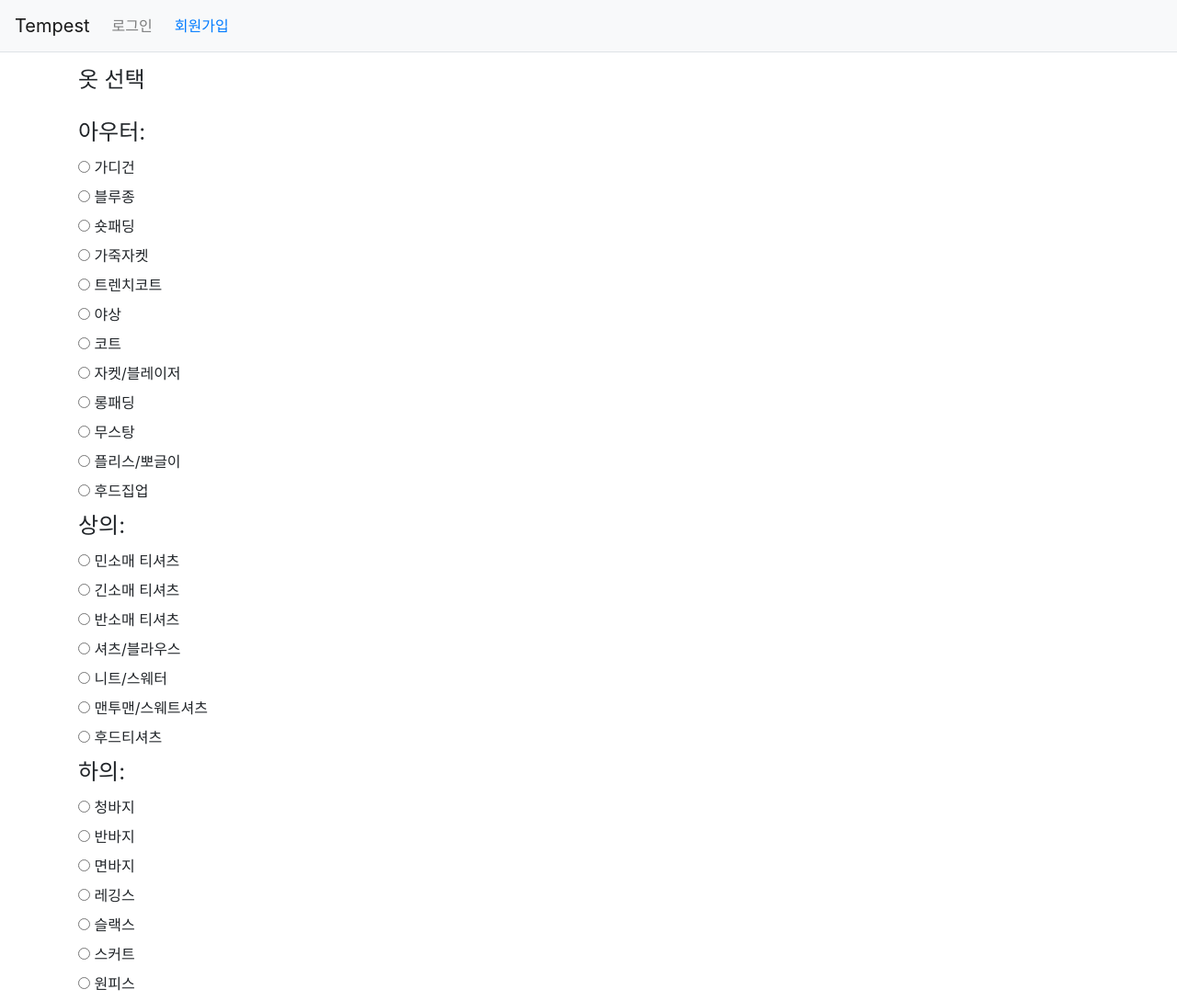
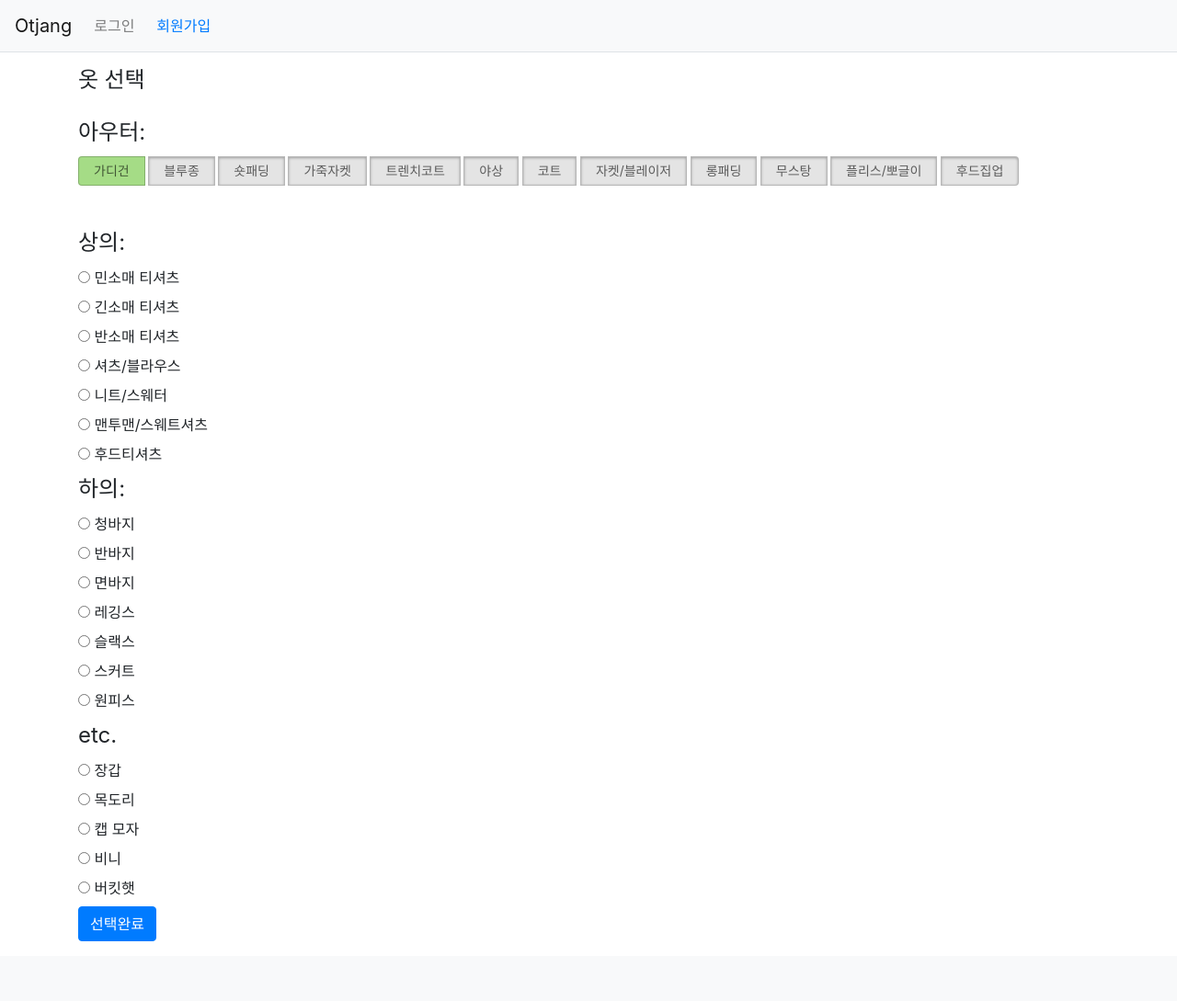
Before and after one commit to shavingmace/tempest, a Django app: page /tempest/second/ in a window 1280 px wide. Shown: the top 1089 px of the page at 92% size. After the commit the page ends 1024 px from the top, so only its background shows below. Run offline with Django 4.2, Linux system fonts and the light colour scheme; a user stored in the database is signed in; data comes from the database, SQL or seed files in the repository; both versions use the stored data as it was after the commit; some libraries are stand-ins or nearby versions.

Commit message:
라디오 버튼 모양 개선

```diff
--- a/config/settings.py
+++ b/config/settings.py
@@ -117,7 +117,11 @@ USE_TZ = True
 # Static files (CSS, JavaScript, Images)
 # https://docs.djangoproject.com/en/4.1/howto/static-files/
 
-STATIC_URL = 'static/'
+STATIC_URL = '/static/'
+
+STATICFILES_DIRS = [
+    BASE_DIR / 'static'
+]
 
 # Default primary key field type
 # https://docs.djangoproject.com/en/4.1/ref/settings/#default-auto-field
--- /dev/null
+++ b/static/radio.css
@@ -0,0 +1,60 @@
+.switch-field-otjang {
+	display: flex;
+	margin-bottom: 36px;
+	overflow: hidden;
+}
+
+.switch-field-otjang input {
+	position: absolute !important;
+	clip: rect(0, 0, 0, 0);
+	height: 1px;
+	width: 1px;
+	border: 0;
+	overflow: hidden;
+}
+
+.switch-field-otjang label {
+	background-color: #e4e4e4;
+	color: rgba(0, 0, 0, 0.6);
+	font-size: 14px;
+	line-height: 1;
+	text-align: center;
+	padding: 8px 16px;
+	margin-right: -1px;
+	border: 1px solid rgba(0, 0, 0, 0.2);
+	box-shadow: inset 0 1px 3px rgba(0, 0, 0, 0.3), 0 1px rgba(255, 255, 255, 0.1);
+	transition: all 0.1s ease-in-out;
+}
+
+.switch-field-otjang label:hover {
+	cursor: pointer;
+}
+
+.switch-field-otjang input:checked + label {
+	background-color: #a5dc86 !important;
+	box-shadow: none !important;
+}
+
+.switch-field-otjang label:first-of-type {
+	border-radius: 4px 0 0 4px;
+}
+
+.switch-field-otjang label:last-of-type {
+	border-radius: 0 4px 4px 0;
+}
+
+/* This is just for CodePen. */
+
+.form {
+	max-width: 600px;
+	font-family: "Lucida Grande", Tahoma, Verdana, sans-serif;
+	font-weight: normal;
+	line-height: 1.625;
+	margin: 8px auto;
+	padding: 16px;
+}
+
+h2 {
+	font-size: 18px;
+	margin-bottom: 8px;
+}
--- a/tempest/forms.py
+++ b/tempest/forms.py
@@ -1,5 +1,7 @@
 from .models import ClotheRecords
 from django import forms
+from django.utils.safestring import mark_safe
+
 
 def make_choices(ls: list):
     choices = []
@@ -13,7 +15,6 @@ class RecordForm(forms.ModelForm):
     #top_ls = ['후드티셔츠', '맨투맨/스웨트셔츠', '니트/스웨터', '셔츠/블라우스', '반소매 티셔츠', '긴소매 티셔츠', '민소매 티셔츠']
     #bottom_ls = ['원피스', '스커트', '슬랙스', '레깅스', '면바지', '반바지', '청바지']
     #etc_ls = ['버킷햇', '비니', '캡 모자', '목도리', '장갑']
-
     #outer = forms.ChoiceField(required=True,  choices = make_choices(outer_ls), widget=forms.RadioSelect)
     #top = forms.ChoiceField(required=True,  choices = make_choices(top_ls), widget=forms.RadioSelect)
     #bottom = forms.ChoiceField(required=True,  choices = make_choices(bottom_ls), widget=forms.RadioSelect)
@@ -25,9 +26,46 @@ class RecordForm(forms.ModelForm):
         model = ClotheRecords
         fields = [ 'outer', 'top', 'bottom', 'etc']
         labels = { 'outer':'아우터', 'top':'상의', 'bottom':'하의', 'etc':'악세서리' }
-        widgets = {
-            'outer': forms.RadioSelect(),
-            'top': forms.RadioSelect(),
-            'bottom': forms.RadioSelect(),
-            'etc': forms.RadioSelect()
+        widgets =  {
+            'outer': forms.RadioSelect(attrs={"class": ""}), #switch-field-otjang
+            'top': forms.RadioSelect(attrs={"class": ""}),
+            'bottom': forms.RadioSelect(attrs={"class": ""}),
+            'etc': forms.RadioSelect(attrs={"class": ""})
         }
+
+
+class RecordFormOuter(forms.ModelForm):
+    class Meta:
+        model = ClotheRecords
+        fields = [ 'outer']
+        labels = { 'outer':'아우터' }
+        widgets =  {
+            'outer': forms.RadioSelect(attrs={"class": ""}), #switch-field-otjang
+        }
+
+class RecordFormTop(forms.ModelForm):
+    class Meta:
+        model = ClotheRecords
+        fields = [ 'top']
+        labels = { 'top':'상의' }
+        widgets =  {
+            'top': forms.RadioSelect(attrs={"class": ""}), #switch-field-otjang
+        }
+
+class RecordFormBottom(forms.ModelForm):
+    class Meta:
+        model = ClotheRecords
+        fields = [ 'bottom']
+        labels = { 'bottom':'하의' }
+        widgets =  {
+            'bottom': forms.RadioSelect(attrs={"class": ""}), #switch-field-otjang
+        }
+
+class RecordFormEtc(forms.ModelForm):
+    class Meta:
+        model = ClotheRecords
+        fields = [ 'etc']
+        labels = { 'etc':'etc.' }
+        widgets =  {
+            'etc': forms.RadioSelect(attrs={"class": ""}), #switch-field-otjang
+        }
--- a/tempest/views.py
+++ b/tempest/views.py
@@ -44,9 +44,16 @@ def index(req):
 
 @login_required(login_url='common:login')
 def second(req):
-    from .forms import RecordForm
-    form = RecordForm()
-    context={'form': form}
+    from .forms import RecordFormOuter, RecordFormTop, RecordFormEtc, RecordFormBottom
+    form_outer = RecordFormOuter()
+    form_top = RecordFormTop()
+    form_bottom = RecordFormBottom()
+    form_etc = RecordFormEtc()
+    context={'form_outer': form_outer,
+             'form_top': form_top,
+             'form_bottom': form_bottom,
+             'form_etc': form_etc
+             }
     return render(req, 'pagetwo.html', context)
 
 
--- a/templates/base.html
+++ b/templates/base.html
@@ -5,9 +5,10 @@
         <meta charset="utf-8">
         <meta name="viewport" content="width=device-width, initial-scale=1, shrink-to-fit=no">
         <link rel="stylesheet" href="https://cdn.jsdelivr.net/npm/bootstrap@4.0.0/dist/css/bootstrap.min.css" integrity="sha384-Gn5384xqQ1aoWXA+058RXPxPg6fy4IWvTNh0E263XmFcJlSAwiGgFAW/dAiS6JXm" crossorigin="anonymous">
+        <link rel="stylesheet" href={% static 'radio.css' %}>
         <script src="https://kit.fontawesome.com/3cffd2dd58.js" crossorigin="anonymous">
         <script src="https://cdn.jsdelivr.net/npm/bootstrap@4.0.0/dist/js/bootstrap.min.js" integrity="sha384-JZR6Spejh4U02d8jOt6vLEHfe/JQGiRRSQQxSfFWpi1MquVdAyjUar5+76PVCmYl" crossorigin="anonymous"></script>
-        <title>Hello, pybo!</title>
+        <title>Otjang</title>
     </head>
     <body>
         <!--내비게이션 바-->
--- a/templates/navbar.html
+++ b/templates/navbar.html
@@ -1,5 +1,5 @@
 <nav class="navbar navbar-expand-lg navbar-light bg-light border-bottom">
-    <a class="navbar-brand" href="{% url 'index' %}">Tempest</a>
+    <a class="navbar-brand" href="{% url 'index' %}">Otjang</a>
     <button class="navbar-toggler ml-auto" type="button" data-toggle="collapse"
         data-target='#navbarNav' aria-controls="navbarNav"
         aria-expanded="false" aria-label="Toggle navigation">
--- a/templates/pagetwo.html
+++ b/templates/pagetwo.html
@@ -9,9 +9,46 @@
     </div>
     <form method="post" class="post-form">
         {% csrf_token %}
+        <div class="switch-field-otjang">
+            <fieldset>
+                <legend>아우터:</legend>
+            <input type="radio" id="radio1" name="switch-one" value="가디건" checked/>
+		    <label for="radio1">가디건</label>
+            <input type="radio" id="radio2" name="switch-one" value="블루종" />
+		    <label for="radio2">블루종</label>
+            <input type="radio" id="radio3" name="switch-one" value="숏패딩" />
+		    <label for="radio3">숏패딩</label>
+            <input type="radio" id="radio4" name="switch-one" value="가죽자켓" />
+		    <label for="radio4">가죽자켓</label>
+            <input type="radio" id="radio5" name="switch-one" value="트렌치코트" />
+		    <label for="radio5">트렌치코트</label>
+            <input type="radio" id="radio6" name="switch-one" value="야상" />
+		    <label for="radio6">야상</label>
+            <input type="radio" id="radio7" name="switch-one" value="코트" />
+		    <label for="radio7">코트</label>
+            <input type="radio" id="radio8" name="switch-one" value="자켓/블레이저" />
+		    <label for="radio8">자켓/블레이저</label>
+            <input type="radio" id="radio9" name="switch-one" value="롱패딩" />
+		    <label for="radio9">롱패딩</label>
+            <input type="radio" id="radio10" name="switch-one" value="무스탕" />
+		    <label for="radio10">무스탕</label>
+            <input type="radio" id="radio11" name="switch-one" value="플리스/뽀글이" />
+		    <label for="radio11">플리스/뽀글이</label>
+            <input type="radio" id="radio12" name="switch-one" value="후드집업" />
+		    <label for="후드집업">후드집업</label>
+        </div>
+
+        <div class="">
+            {{ form_top.as_div }}
+        </div>
+        <div class="">
+            {{ form_bottom.as_div }}
+        </div>
+        <div class="">
+            {{ form_etc.as_div }}
+        </div>
+        <button type="submit" class="btn btn-primary">선택완료</button>
         {% include "form_errors.html" %}
-        {{ form.as_div }}
-        <button type="submit" class="btn btn-primary">선택완료</button>
     </form>
 </div>
 {% endblock %}
```
Also changed, not shown: db.sqlite3.
